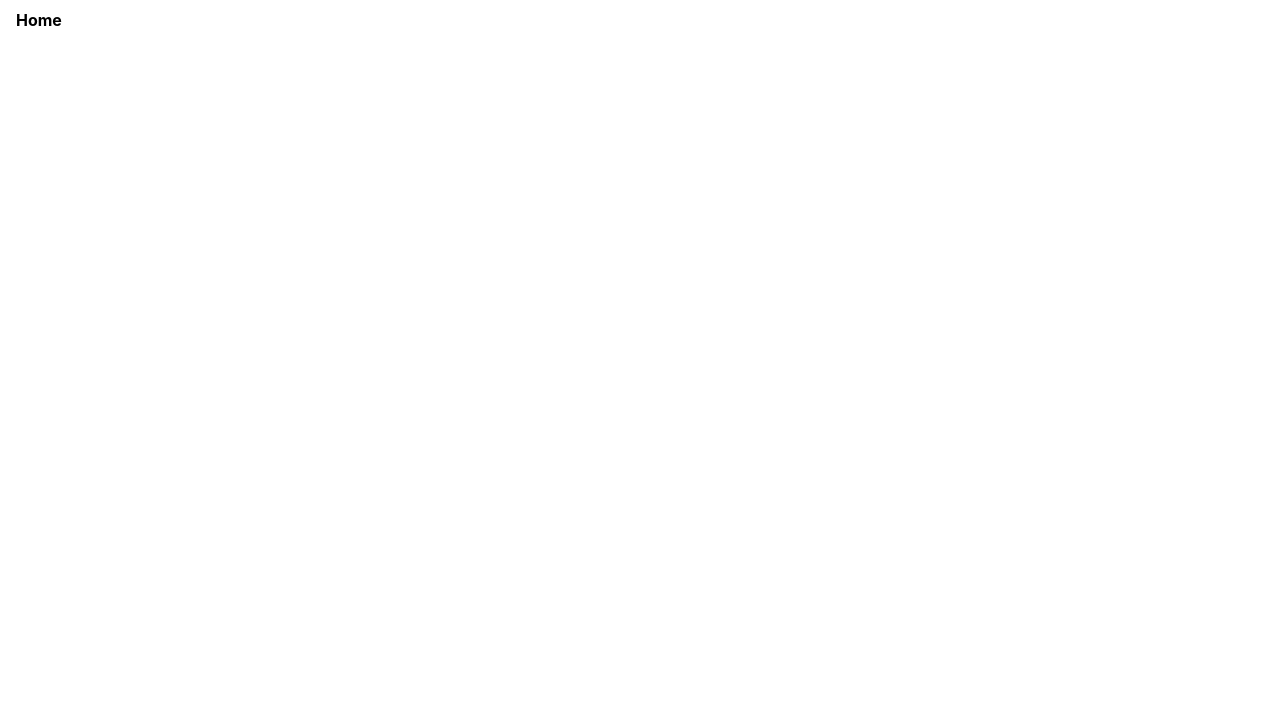
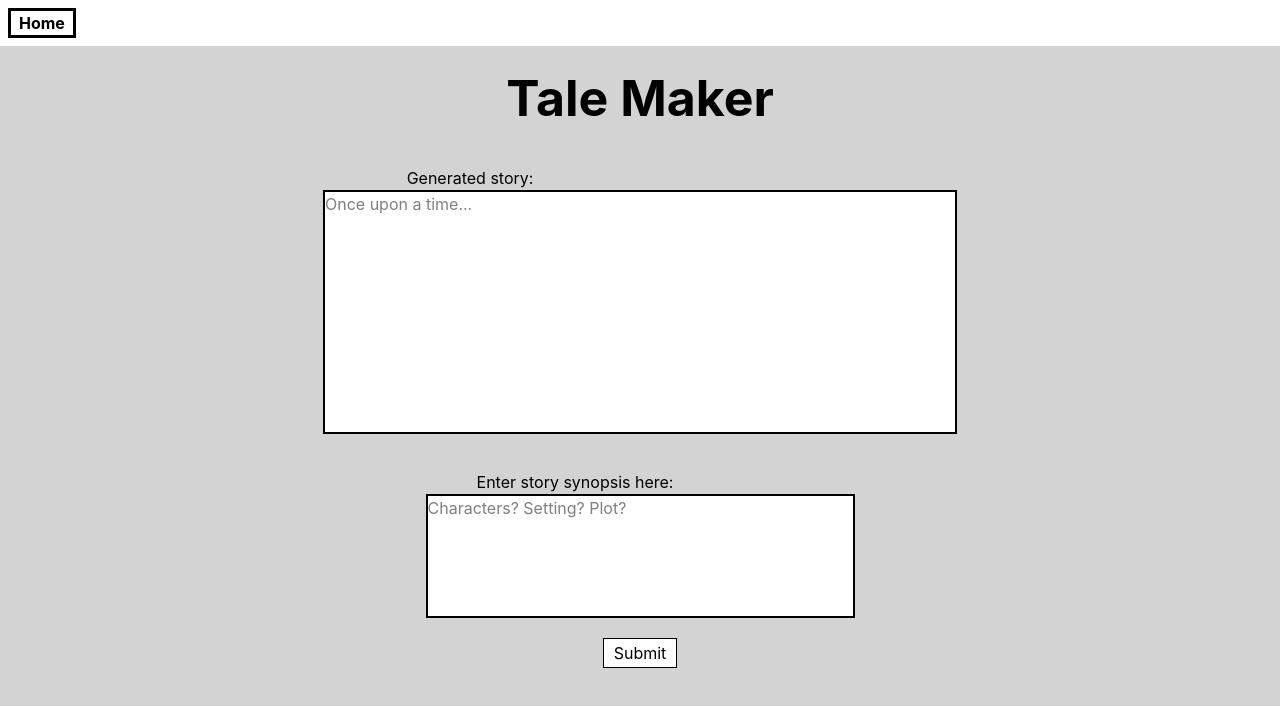
Before and after one commit to GraberMN/TaleMaker, a React (Vite) app: page / in a window 1280 px wide. Shown: the top 706 px of the page. Built offline with nearby package versions, Linux system fonts and the light colour scheme; no server answers.

Commit message:
Created Simple Version to Practice Using OpenAI API

```diff
--- a/src/components/header.css
+++ b/src/components/header.css
@@ -13,4 +13,5 @@
     font-weight: bold;
     padding-left: 8px;
     padding-right: 8px;
+    border: solid;
 }
--- /dev/null
+++ b/src/components/indexRoute.css
@@ -0,0 +1,51 @@
+#appBody {
+    text-align: center;
+    background-color: lightgrey;
+    margin: auto;
+    height: calc(100vh - 46px);
+    min-height: 900px;
+    min-width: 800px;
+}
+h1 {
+    padding-top: 15px;
+    font-size: 50px;
+    font-weight: bold;
+}
+#outputtedStoryBoxLabel {
+    display: block;
+    transform: translateX(-170px);
+    padding-top: 30px;
+}
+#outputtedStoryBox {
+    background-color: white;
+    border: solid black 2px;
+    resize: none;
+}
+#storyInputBoxLabel {
+    display: block;
+    transform: translateX(-65px);
+    padding-top: 30px;
+}
+#storyInputBox {
+    display: block;
+    background-color: white;
+    border: solid black 2px;
+    margin: auto;
+    resize: none;
+}
+#submitSynopsisButton {
+    margin-top: 20px;
+    background-color: white;
+    border: solid black 1px;
+    padding-left: 10px;
+    padding-right: 10px;
+    padding-top: 2px;
+    padding-bottom: 2px;
+    cursor: pointer;
+}
+#submitSynopsisButton:hover {
+    background-color: azure;
+}
+#submitSynopsisButton:active {
+    background-color: white;
+}
--- a/src/routes/index.tsx
+++ b/src/routes/index.tsx
@@ -1,16 +1,46 @@
 import { createFileRoute } from '@tanstack/react-router';
+import { useRef } from 'react';
 import OpenAI from 'openai';
+import '../components/indexRoute.css';
 
 export const Route = createFileRoute('/')({
   component: App,
 });
 
 function App() {
+  const prompt = useRef('');
+  const outputtedStoryBoxRef = useRef<HTMLTextAreaElement | null>(null);
   const openai = new OpenAI({ apiKey: process.env.OPENAI_API_KEY, dangerouslyAllowBrowser: true });
-
+  const generateStory = async () => {
+    if (prompt.current === null || prompt.current.trim() === '') {
+      alert('No story synopsis provided. Please try again.');
+      return;
+    }
+    try {
+      const response = await openai.chat.completions.create({
+        model: 'gpt-4',
+        messages: [
+          {
+            role: 'user', content: `Write a children's story about: ${prompt.current}`
+          }
+        ],
+      });
+      if (response.choices[0].message.content !== null && outputtedStoryBoxRef.current !== null) {
+        outputtedStoryBoxRef.current.value = response.choices[0].message.content;
+      }
+    }
+    catch (error) {
+      alert('Error generating story. Please try again.');
+    }
+  }
   return (
-    <div style={{ textAlign: 'center', backgroundColor: 'lightgrey', margin: 'auto' }}>
-
+    <div id='appBody'>
+      <h1>Tale Maker</h1>
+      <label htmlFor='outputtedStoryBox' id='outputtedStoryBoxLabel'>Generated story:</label>
+      <textarea id='outputtedStoryBox' rows={10} cols={60} ref={outputtedStoryBoxRef} name='outputtedStoryBox' placeholder='Once upon a time...' readOnly></textarea>
+      <label htmlFor='storyInputBox' id='storyInputBoxLabel'>Enter story synopsis here:</label>
+      <textarea onChange={(e) => prompt.current = e.target.value} id='storyInputBox' rows={5} cols={40} name='storyInputBox' placeholder='Characters? Setting? Plot?' required></textarea>
+      <button onClick={() => generateStory()} id='submitSynopsisButton'>Submit</button>
     </div>
   )
 }
```
